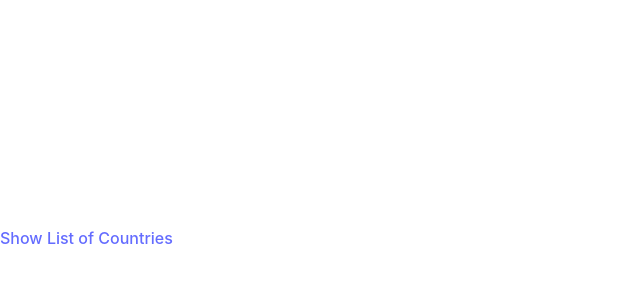
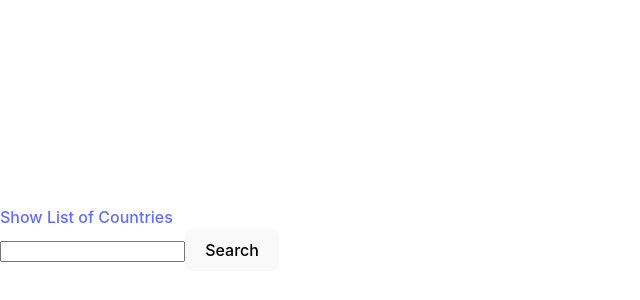
Before and after one commit to muchokilewis/fullstackopen_React, a React (Vite) app in the folder part2/countriesData/: page / in a window 1280 px wide. Shown: the part 162-462 px from the top of the page, without its empty margins (0-640 px from the left). Built offline with nearby package versions, Linux system fonts and the light colour scheme.

Commit message:
shows info of searched country

```diff
--- a/part2/countriesData/src/App.jsx
+++ b/part2/countriesData/src/App.jsx
@@ -12,6 +12,7 @@ const App = () => {
         <div>
             <a href='#' onClick={handleClick}>Show List of Countries</a>
             {showCountryList && <CountryList />}
+            <CountrySearch />
         </div>
 
     )
--- /dev/null
+++ b/part2/countriesData/src/components/countrySearch.jsx
@@ -0,0 +1,107 @@
+// import React, { useState } from 'react';
+// import axios from 'axios';
+
+// const CountrySearch = () => {
+//   const [searchQuery, setSearchQuery] = useState('');
+//   const [countries, setCountries] = useState([]);
+//   const [selectedCountry, setSelectedCountry] = useState(null)
+
+//   const handleSearch = async () => {
+//     try {
+//       const response = await axios.get(`https://studies.cs.helsinki.fi/restcountries/api/name/${searchQuery}`);
+//       const data = response.data;
+
+//       if (data.length > 10) {
+//         alert('More than 10 countries available. Be more specific')
+//       } else {
+//         setCountries(data);
+//         setSelectedCountry(data)
+//       }
+//     } catch (error) {
+//       console.error(error);
+//     }
+//     // console.log(countries.name.common)
+//     console.log(selectedCountry.languages)
+//   };
+
+//   const handleSelectedCountry = (country) => {
+//     setSelectedCountry(country)
+//   }
+
+//   return (
+//     <div>
+//       <input type="text" value={searchQuery} onChange={(e) => setSearchQuery(e.target.value)} />
+//       <button onClick={handleSearch}>Search</button>
+
+//       {selectedCountry &&
+//         <h2>{selectedCountry.name.common}</h2> &&
+//         // <p>capital {selectedCountry.capital}</p>
+//         // <p><b>Languages: </b></p>
+//         <ul>
+//           {selectedCountry.languages}
+//         </ul>
+
+
+//     }
+//     </div>
+//   )
+// }
+
+// export default CountrySearch;
+
+
+import React, { useState } from 'react';
+import axios from 'axios';
+
+const CountrySearch = () => {
+  const [searchQuery, setSearchQuery] = useState('');
+  const [countries, setCountries] = useState([]);
+  const [selectedCountry, setSelectedCountry] = useState(null)
+
+  const handleSearch = async () => {
+    try {
+      const response = await axios.get(`https://studies.cs.helsinki.fi/restcountries/api/name/${searchQuery}`);
+      const data = response.data;
+
+      // console.log(data)
+
+      if (data.length > 10) {
+        alert('More than 10 countries available. Be more specific')
+      } else {
+        setCountries(data);
+        setSelectedCountry(data) // Set the first country as the selected country
+      }
+    } catch (error) {
+      console.error(error);
+    }
+  };
+  // console.log(selectedCountry.flags.png)
+
+  const handleSelectedCountry = (country) => {
+    setSelectedCountry(country);
+  };
+
+  return (
+    <div>
+      <input type="text" value={searchQuery} onChange={(e) => setSearchQuery(e.target.value)} />
+      <button onClick={handleSearch}>Search</button>
+
+      {selectedCountry && (
+        <div>
+          <h2>{selectedCountry.name.common}</h2>
+          <p>Capital: {selectedCountry.capital[0]}</p>
+          <p>Area {selectedCountry.area}</p>
+          <p>Languages:</p>
+          <ul>
+            {Object.entries(selectedCountry.languages).map(([key, value]) => (
+              <li key={key}>{value}</li>
+            ))}
+          </ul>
+          <img src={selectedCountry.flags.png} alt={selectedCountry.flags.alt} />
+        </div>
+      )}
+    </div>
+  );
+};
+
+export default CountrySearch;
```
